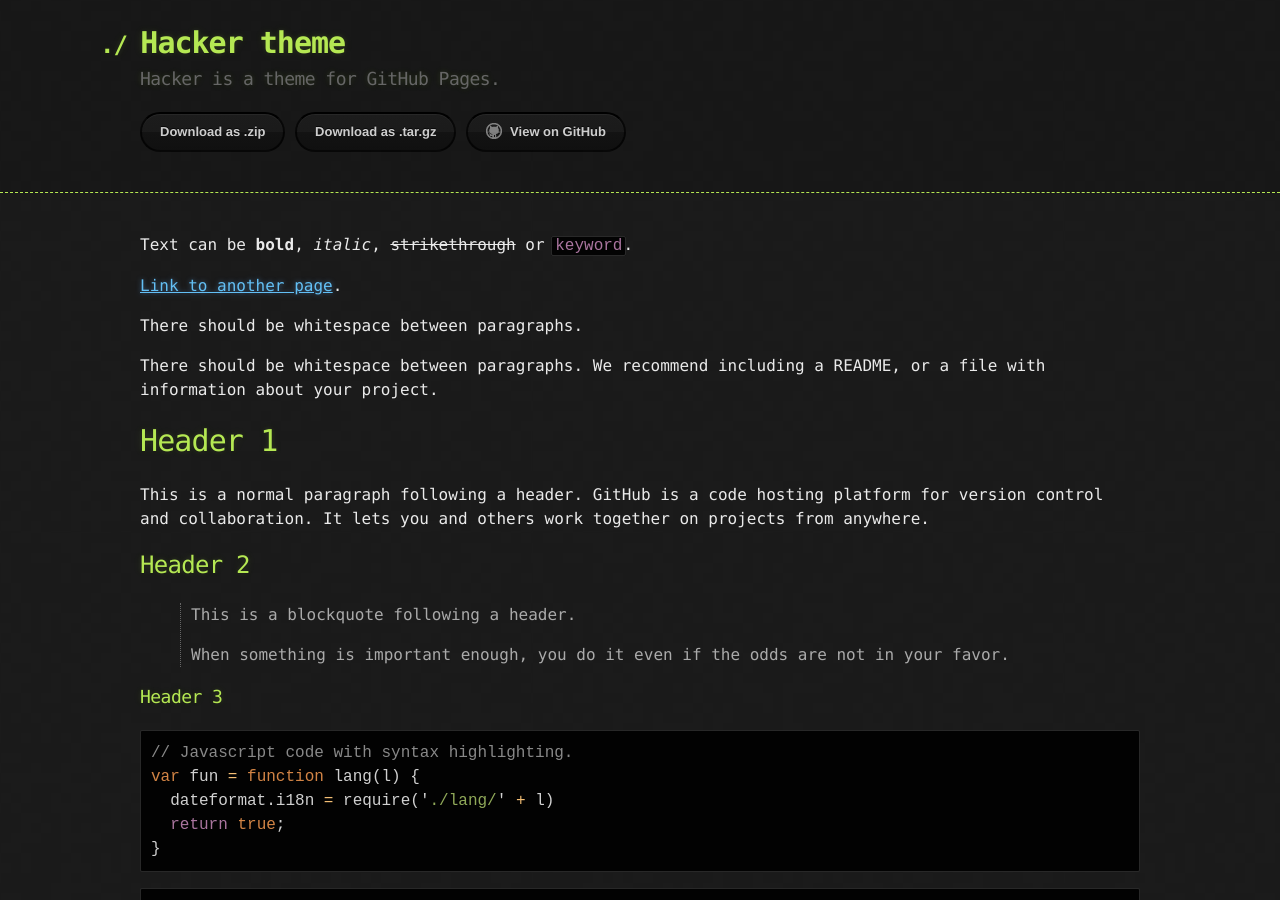
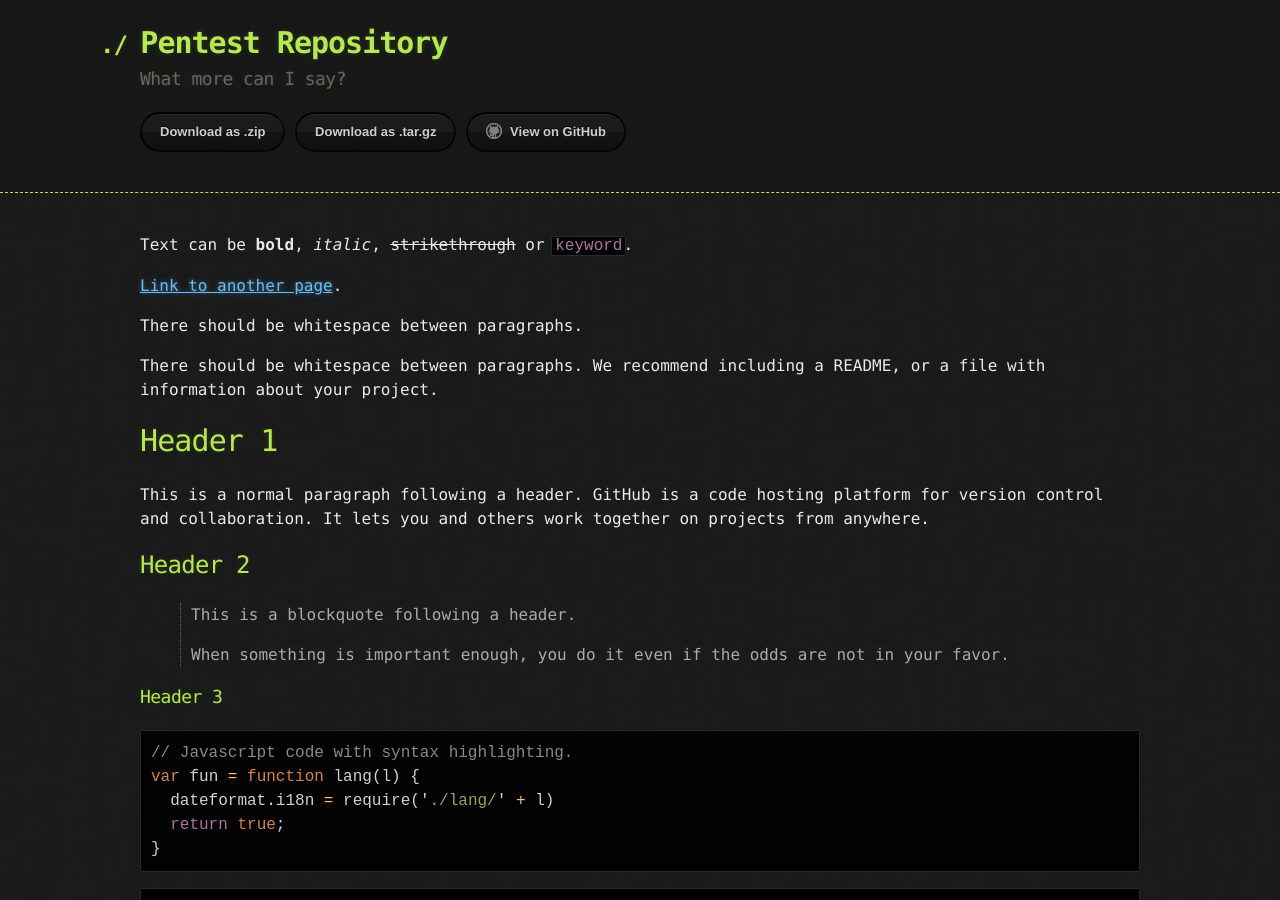
Before and after one commit to miisak/miisak.github.io, a Jekyll site: the page built from index.md, in a window 1280 px wide and 900 px high. Built offline with Jekyll 4.4.1, drawn with Linux system fonts in a browser that asks for light colours.

Commit message:
Update _config.yml

```diff
--- a/_config.yml
+++ b/_config.yml
@@ -1,5 +1,5 @@
-title: Hacker theme
-description: Hacker is a theme for GitHub Pages.
+title: Pentest Repository
+description: What more can I say?
 show_downloads: true
 google_analytics:
 theme: jekyll-theme-hacker
```
